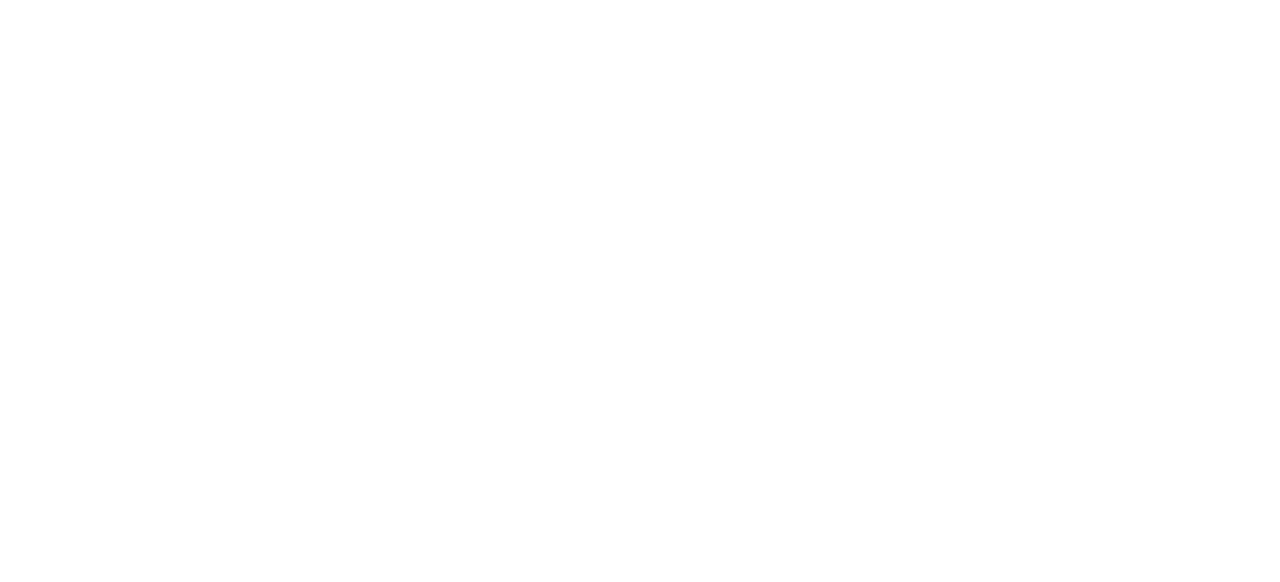
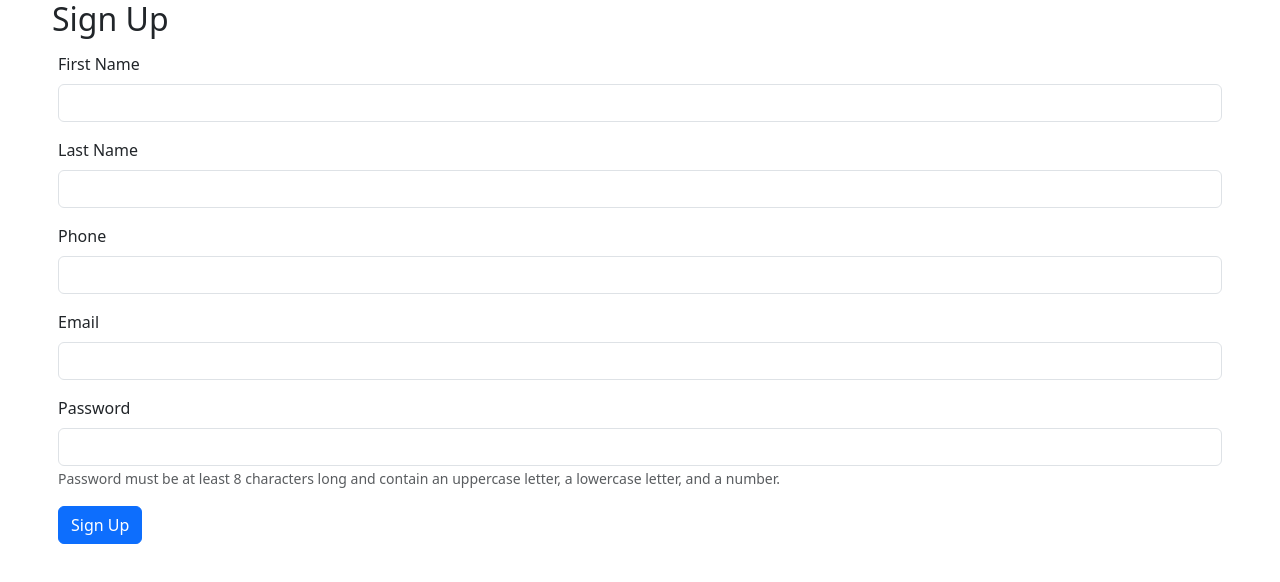
Before and after one commit to seleneecs/front-end, a React (Vite) app: page /auth/signup in a window 1280 px wide. Before the commit this address had no page. Shown: the top 582 px of the page. Built offline with nearby package versions, Linux system fonts and the light colour scheme.

Commit message:
node v 20

```diff
--- a/package.json
+++ b/package.json
@@ -12,6 +12,7 @@
   "dependencies": {
     "@reduxjs/toolkit": "^2.5.1",
     "axios": "^1.7.9",
+    "js-cookie": "^3.0.5",
     "react": "^18.3.1",
     "react-dom": "^18.3.1",
     "react-redux": "^9.2.0",
--- a/src/AppRoutes.jsx
+++ b/src/AppRoutes.jsx
@@ -6,6 +6,7 @@ import Home from "./components/Home/Home";
 import DynamicDataDisplay from "./components/DynamicDataDisplay/DynamicDataDisplay";
 import ResourceForm from "./components/ResourceForm/ResourceForm";
 import Login from "./components/Auth/Login";
+import Signup from "./components/Auth/Register";
 
 
 
@@ -18,6 +19,7 @@ const AppRoutes = () => (
       <Route path="/resource/form" element={<ResourceForm/>} />
       <Route path="/display" element={<DynamicDataDisplay/>}/>
       <Route path="/auth/login" element={<Login/>}/>
+      <Route path="/auth/signup" element={<Signup/>}/>
 
     </Routes>
   </>
--- a/src/components/Auth/Register.jsx
+++ b/src/components/Auth/Register.jsx
@@ -0,0 +1,103 @@
+import { useState } from "react";
+import { useNavigate } from "react-router-dom";
+import axios from "axios";
+
+const Signup = () => {
+    const navigate = useNavigate(); // ✅ Corrected usage inside the function
+
+    const [formData, setFormData] = useState({
+        First_Name: "",
+        Last_Name: "",
+        Phone: "",
+        Email: "",
+        Password: "",
+        Role: "ordinary_user", // Default role
+    });
+
+    const [error, setError] = useState(null);
+    const [success, setSuccess] = useState(null);
+    const [loading, setLoading] = useState(false);
+
+    // Handle input changes
+    const handleChange = (e) => {
+        setFormData({ ...formData, [e.target.name]: e.target.value });
+    };
+
+    // Handle form submission
+    const handleSubmit = async (e) => {
+        e.preventDefault();
+
+        const baseURL = import.meta.env.VITE_API_URL;
+        setError(null);
+        setSuccess(null);
+        setLoading(true);
+
+        try {
+            const response = await axios.post(`${baseURL}/signup`, formData);
+
+            setSuccess(response.data.message);
+            setFormData({
+                First_Name: "",
+                Last_Name: "",
+                Phone: "",
+                Email: "",
+                Password: "",
+                Role: "ordinary_user",
+            });
+
+            // ✅ Redirect to login after success
+            setTimeout(() => {
+                navigate("/auth/login");
+            }, 2000); // 2-second delay to show success message
+
+        } catch (err) {
+            setError(err.response?.data?.errorMessage || "An error occurred");
+        } finally {
+            setLoading(false);
+        }
+    };
+
+    return (
+        <div className="container">
+            <h2>Sign Up</h2>
+            {error && <p className="alert alert-danger">{error}</p>}
+            {success && <p className="alert alert-success">{success}</p>}
+
+            <form onSubmit={handleSubmit}>
+                <div className="mb-3">
+                    <label className="form-label">First Name</label>
+                    <input type="text" name="First_Name" className="form-control" value={formData.First_Name} onChange={handleChange} required />
+                </div>
+
+                <div className="mb-3">
+                    <label className="form-label">Last Name</label>
+                    <input type="text" name="Last_Name" className="form-control" value={formData.Last_Name} onChange={handleChange} />
+                </div>
+
+                <div className="mb-3">
+                    <label className="form-label">Phone</label>
+                    <input type="tel" name="Phone" className="form-control" value={formData.Phone} onChange={handleChange} required />
+                </div>
+
+                <div className="mb-3">
+                    <label className="form-label">Email</label>
+                    <input type="email" name="Email" className="form-control" value={formData.Email} onChange={handleChange} required />
+                </div>
+
+                <div className="mb-3">
+                    <label className="form-label">Password</label>
+                    <input type="password" name="Password" className="form-control" value={formData.Password} onChange={handleChange} required />
+                    <small className="text-muted">
+                        Password must be at least 8 characters long and contain an uppercase letter, a lowercase letter, and a number.
+                    </small>
+                </div>
+
+                <button type="submit" className="btn btn-primary" disabled={loading}>
+                    {loading ? "Signing Up..." : "Sign Up"}
+                </button>
+            </form>
+        </div>
+    );
+};
+
+export default Signup;
```
Also changed, not shown: 1 other file (tests, documents, lock files or other folders).
